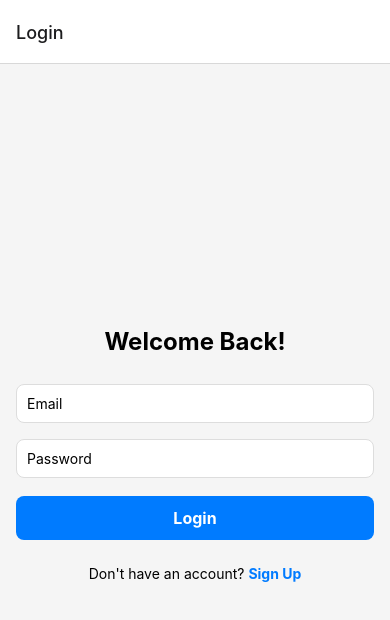
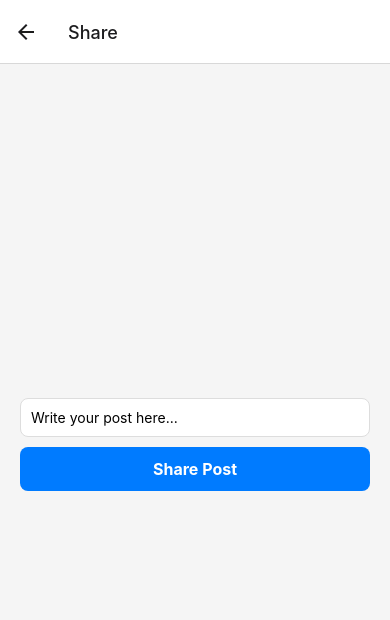
Before and after one commit to HectorGtz27/Social-Network-App, a React Native app: screen /Share in a window 390 px wide. Shown: the top 620 px of the page. Built offline with nearby package versions, Linux system fonts and the light colour scheme.

Commit message:
Add ShareScreen component and navigation to it

```diff
--- a/App.js
+++ b/App.js
@@ -5,6 +5,7 @@ import { AuthProvider } from "./screens/AuthContext"; // Importa el AuthProvider
 import LoginScreen from "./screens/LoginScreen";
 import SignUpScreen from "./screens/SignUpScreen";
 import HomeScreen from "./screens/HomeScreen";
+import ShareScreen from "./screens/ShareScreen";
 
 const Stack = createStackNavigator();
 
@@ -16,6 +17,7 @@ const App = () => {
           <Stack.Screen name="Login" component={LoginScreen} />
           <Stack.Screen name="SignUp" component={SignUpScreen} />
           <Stack.Screen name="Home" component={HomeScreen} />
+          <Stack.Screen name="Share" component={ShareScreen} />
         </Stack.Navigator>
       </NavigationContainer>
     </AuthProvider>
--- a/screens/HomeScreen.js
+++ b/screens/HomeScreen.js
@@ -1,46 +1,48 @@
-import React, { useState, useContext } from "react";
+import React, { useContext, useState, useEffect } from "react";
 import {
   View,
-  TextInput,
   TouchableOpacity,
   Text,
   StyleSheet,
   FlatList,
   Alert,
+  TextInput,
 } from "react-native";
+import { AuthContext } from "./AuthContext"; // Obtener el contexto de autenticación
 import axios from "axios";
-import { AuthContext } from "./AuthContext";
 
-const HomeScreen = () => {
-  const { authToken } = useContext(AuthContext);
-  const [content, setContent] = useState("");
+const HomeScreen = ({ navigation }) => {
+  const { authToken } = useContext(AuthContext); // Obtener el token del contexto
   const [posts, setPosts] = useState([]);
   const [isLoading, setIsLoading] = useState(false);
   const [editPostId, setEditPostId] = useState(null);
+  const [content, setContent] = useState("");
 
-  const handleCreatePost = async () => {
+  // Función para obtener los posts al cargar la pantalla
+  const fetchPosts = async () => {
     setIsLoading(true);
     try {
-      const response = await axios.post(
+      const response = await axios.get(
         "https://social-network-v7j7.onrender.com/api/posts",
-        { content },
         {
           headers: {
-            "Content-Type": "application/json",
-            Authorization: `Bearer ${authToken}`,
+            Authorization: `Bearer ${authToken}`, // Usar el token de autenticación
           },
         }
       );
-      setPosts([...posts, response.data]);
-      setContent("");
-      Alert.alert("Success", "Post created successfully!", [{ text: "OK" }]);
+      setPosts(response.data); // Almacenar los posts en el estado
     } catch (error) {
       console.log(error);
-      Alert.alert("Error", "Could not create post", [{ text: "OK" }]);
+      Alert.alert("Error", "Could not fetch posts", [{ text: "OK" }]);
     } finally {
       setIsLoading(false);
     }
   };
+
+  // Cargar los posts cuando la pantalla se carga
+  useEffect(() => {
+    fetchPosts();
+  }, []);
 
   // Editar un post existente con PATCH
   const handleEditPost = async () => {
@@ -53,7 +55,7 @@ const HomeScreen = () => {
         {
           headers: {
             "Content-Type": "application/json",
-            Authorization: `Bearer ${authToken}`,
+            Authorization: `Bearer ${authToken}`, // Usar el token de autenticación
           },
         }
       );
@@ -83,11 +85,11 @@ const HomeScreen = () => {
         `https://social-network-v7j7.onrender.com/api/posts/${postId}`,
         {
           headers: {
-            Authorization: `Bearer ${authToken}`,
+            Authorization: `Bearer ${authToken}`, // Token de autenticación
           },
         }
       );
-      setPosts(posts.filter((post) => post.id !== postId)); // Eliminar el post de la lista
+      setPosts(posts.filter((post) => post.id !== postId));
       Alert.alert("Success", "Post deleted successfully!", [{ text: "OK" }]);
     } catch (error) {
       console.log(error);
@@ -97,7 +99,7 @@ const HomeScreen = () => {
     }
   };
 
-  // Función para manejar la edición
+  // Iniciar el proceso de edición
   const startEditingPost = (postId, postContent) => {
     setEditPostId(postId);
     setContent(postContent);
@@ -107,23 +109,25 @@ const HomeScreen = () => {
     <View style={styles.container}>
       <Text style={styles.header}>Posts</Text>
 
+      {editPostId && (
+        <View>
           <TextInput
             style={styles.input}
-        placeholder="Write a post..."
+            placeholder="Edit your post..."
             value={content}
             onChangeText={setContent}
           />
-
           <TouchableOpacity
             style={styles.button}
-        onPress={editPostId ? handleEditPost : handleCreatePost}
+            onPress={handleEditPost}
             disabled={isLoading}
           >
-        <Text style={styles.buttonText}>
-          {editPostId ? "Update Post" : "Create Post"}
-        </Text>
+            <Text style={styles.buttonText}>Update Post</Text>
           </TouchableOpacity>
+        </View>
+      )}
 
+      {/* Mostrar los posts */}
       <FlatList
         data={posts}
         keyExtractor={(item) => item.id.toString()}
@@ -143,6 +147,14 @@ const HomeScreen = () => {
           </View>
         )}
       />
+
+      {/* Botón de "+" para navegar a la pantalla Share */}
+      <TouchableOpacity
+        style={styles.addButton}
+        onPress={() => navigation.navigate("Share")}
+      >
+        <Text style={styles.addButtonText}>+</Text>
+      </TouchableOpacity>
     </View>
   );
 };
@@ -201,6 +213,22 @@ const styles = StyleSheet.create({
   deleteText: {
     color: "red",
   },
+  addButton: {
+    position: "absolute",
+    bottom: 20,
+    right: 20,
+    backgroundColor: "#007bff",
+    width: 60,
+    height: 60,
+    borderRadius: 30,
+    alignItems: "center",
+    justifyContent: "center",
+  },
+  addButtonText: {
+    color: "#fff",
+    fontSize: 36,
+    fontWeight: "bold",
+  },
 });
 
 export default HomeScreen;
--- /dev/null
+++ b/screens/ShareScreen.js
@@ -0,0 +1,95 @@
+import React, { useState, useContext } from "react";
+import {
+  View,
+  TextInput,
+  TouchableOpacity,
+  Text,
+  StyleSheet,
+  Alert,
+} from "react-native";
+import axios from "axios";
+import { AuthContext } from "./AuthContext"; // Obtener el token del contexto
+
+const ShareScreen = ({ navigation }) => {
+  const { authToken } = useContext(AuthContext); // Obtener el token de autenticación
+  const [content, setContent] = useState("");
+  const [isLoading, setIsLoading] = useState(false);
+
+  const handleCreatePost = async () => {
+    if (!content) {
+      Alert.alert("Error", "Please enter some content", [{ text: "OK" }]);
+      return;
+    }
+
+    setIsLoading(true);
+    try {
+      const response = await axios.post(
+        "https://social-network-v7j7.onrender.com/api/posts",
+        { content },
+        {
+          headers: {
+            "Content-Type": "application/json",
+            Authorization: `Bearer ${authToken}`, // Usar el token de autenticación
+          },
+        }
+      );
+      Alert.alert("Success", "Post created successfully!", [{ text: "OK" }]);
+      navigation.navigate("Home"); // Redirigir a Home después de crear el post
+    } catch (error) {
+      console.log(error);
+      Alert.alert("Error", "Could not create post", [{ text: "OK" }]);
+    } finally {
+      setIsLoading(false);
+    }
+  };
+
+  return (
+    <View style={styles.container}>
+      <TextInput
+        style={styles.input}
+        placeholder="Write your post here..."
+        value={content}
+        onChangeText={setContent}
+      />
+
+      <TouchableOpacity
+        style={styles.button}
+        onPress={handleCreatePost}
+        disabled={isLoading}
+      >
+        <Text style={styles.buttonText}>Share Post</Text>
+      </TouchableOpacity>
+    </View>
+  );
+};
+
+const styles = StyleSheet.create({
+  container: {
+    flex: 1,
+    padding: 20,
+    backgroundColor: "#f5f5f5",
+    justifyContent: "center",
+  },
+  input: {
+    borderWidth: 1,
+    borderColor: "#ddd",
+    borderRadius: 8,
+    padding: 10,
+    backgroundColor: "#fff",
+    marginBottom: 10,
+  },
+  button: {
+    backgroundColor: "#007bff",
+    paddingVertical: 12,
+    borderRadius: 8,
+    alignItems: "center",
+    marginBottom: 20,
+  },
+  buttonText: {
+    color: "#fff",
+    fontSize: 16,
+    fontWeight: "bold",
+  },
+});
+
+export default ShareScreen;
```
Lines whose indentation alone changed are shown as unchanged.
